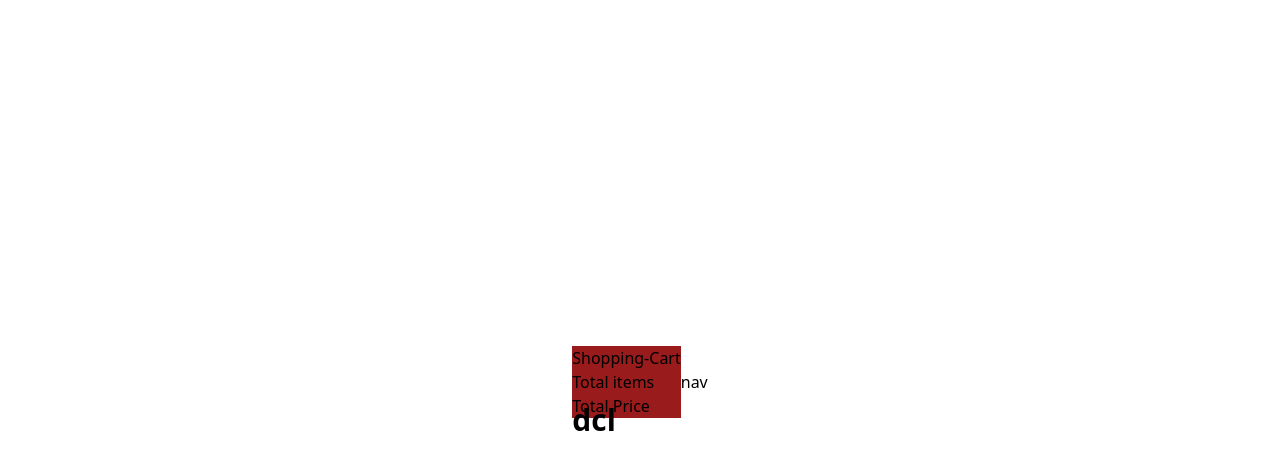
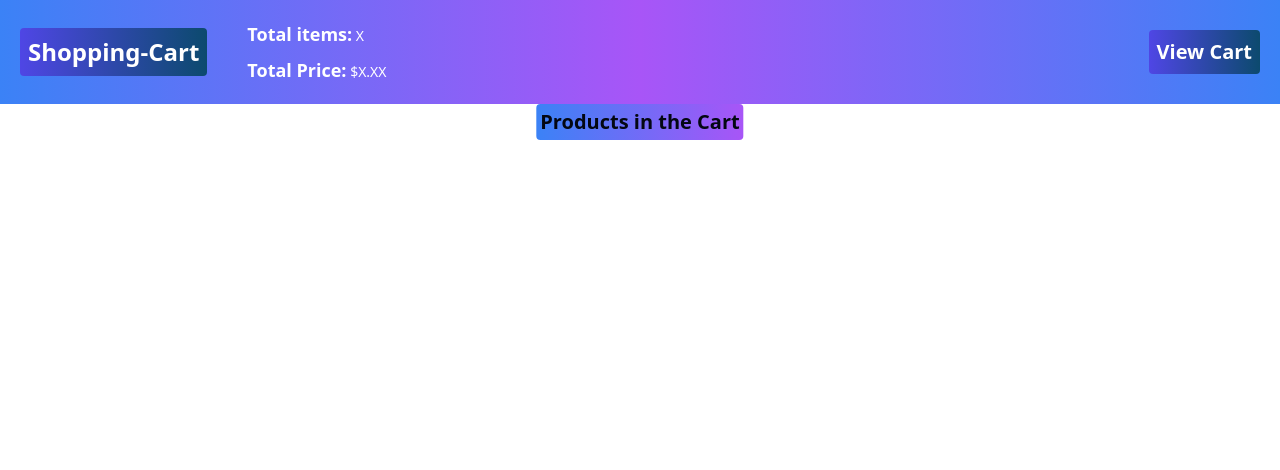
Before and after one commit to lucasxdsy/shopping-cart, a Next.js app: page / in a window 1280 px wide. Shown: the top 470 px of the page. Built offline with nearby package versions, Linux system fonts and the light colour scheme.

Commit message:
Header praticamente finalizado

```diff
--- /dev/null
+++ b/components/Nav.tsx
@@ -0,0 +1,24 @@
+type PropsType = {
+    viewCart: boolean,
+    setViewCart: React.Dispatch<React.SetStateAction<boolean>>
+
+ }
+
+ const Nav = ({ viewCart, setViewCart }: PropsType) => {
+  const content = (
+    <nav className='nav relative'>
+      <button onClick={() => setViewCart(!viewCart)}>
+        {viewCart ? 'View Products' : 'View Cart'}
+      </button>
+      <div className="text-gray-950	p-1 text-xl font-bold bg-gradient-to-r from-blue-500 to-purple-500  rounded text-center fixed left-1/2 transform -translate-x-1/2 -translate-y-1/2" style={{ marginTop: '7vh' }} >
+        <span>
+          {viewCart ? 'Products to buy' : 'Products in the Cart'}
+        </span>
+      </div>
+    </nav>
+  );
+
+  return content;
+};
+
+export default Nav;
--- a/components/header.tsx
+++ b/components/header.tsx
@@ -1,6 +1,5 @@
 
-import React from 'react'
-import Nav from './nav'
+import Nav from './Nav'
 
 
 type PropsType = {
@@ -11,22 +10,35 @@ type PropsType = {
 
 const header = ({viewCart, setViewCart} : PropsType) => {
 
-    const content = (
-        <header className="flex h-10 items-center justify-between">
-            <div className="bg-red-800" >
-                <h1 className=''>Shopping-Cart</h1>
-                <div className='header_price-box'>
-                    <p>Total items</p>
-                    <p>Total Price</p>
-                </div>
-            </div>
-            <Nav viewCart = {viewCart} setViewCart = {setViewCart}></Nav>
-        </header>
+ const content = (
+  <header className="bg-gradient-to-r from-blue-500 via-purple-500 to-blue-500 p-5 grid grid-cols-3 gap-1">
+    <div className="text-white flex items-center col-span-2 flex space-x-10">
+      <div className="text-2xl font-bold bg-gradient-to-r from-indigo-600 to-sky-900 p-2 rounded">
+        <div>Shopping-Cart</div>
+      </div>
+      <div className="flex flex-col text-sm space-y-2">
+        <div>
+          <span className="font-bold text-lg">Total items:</span> <span>X</span>
+        </div>
+        <div>
+          <span className="font-bold text-lg">Total Price:</span> <span>$X.XX</span>
+        </div>
+      </div>
+    </div>
+    <div className="flex items-center justify-end" >
+
+    <div className="text-white text-xl font-bold bg-gradient-to-r from-indigo-600 to-sky-900 p-2 rounded">
+      <Nav viewCart={viewCart} setViewCart={setViewCart}></Nav>
+    </div>
 
 
-    )
+
+    </div>
+
+  </header>
+);
+
     return (
-        // <div>header</div>
         content
     )
 }
--- a/components/nav.tsx
+++ /dev/null
@@ -1,31 +0,0 @@
-import React from 'react'
-import App from '../images/App'
-
-
-type PropsType = {
-    viewCart: boolean,
-    setViewCart: React.Dispatch<React.SetStateAction<boolean>>
-
- }
-
-
-
-const navv = ({viewCart, setViewCart} : PropsType) => {
-    const button =  viewCart
-        ? <button onClick={() => setViewCart(false)}> View Products</button>
-        : <button onClick={() => setViewCart (true)}> View Cart</button>
-
-    const content = (
-        <nav className='nav'>
-            {button}
-        </nav>
-
-
-
-    )
-  return (
-    <div>nav</div>
-  )
-}
-
-export default navv
--- a/images/App.tsx
+++ b/images/App.tsx
@@ -1,5 +1,3 @@
-
-
 import React from 'react'
 import Header from '../components/header'
 import { useState } from 'react'
@@ -14,7 +12,11 @@ const [viewCart, setViewCart] = useState(false)
 
 const content = (
     <>
+    <div>
+
     <Header viewCart = {viewCart} setViewCart = {setViewCart} />
+
+    </div>
 
 
     </>
--- a/pages/index.tsx
+++ b/pages/index.tsx
@@ -1,22 +1,24 @@
 "use client"
 import Head from 'next/head';
-import styles from '../styles/Home.module.css';
 import App from '../images/App'
 
+
 export default function Home() {
+
   return (
-    <div className={styles.container}>
+
+    <div>
       <Head>
         <title>Create Next App</title>
         <link rel="icon" href="/favicon.ico" />
       </Head>
 
+      <main>
+          <App />
 
-      <main>
-        <App />
-        <h1 className="text-3xl font-bold">
-          dcl
-        </h1>
+
+
+
       </main>
 
       <footer>
--- a/styles/Home.module.css
+++ b/styles/Home.module.css
@@ -1,11 +1,3 @@
-.container {
-  min-height: 100vh;
-  padding: 0 0.5rem;
-  display: flex;
-  flex-direction: column;
-  justify-content: center;
-  align-items: center;
-}
 
 .title a {
   color: #0070f3;
```
